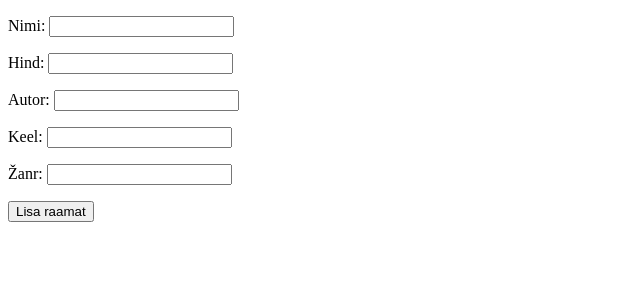
After one commit to Kubarski/veeb_php, a PHP site: page /PHP_alused/Files/index.html in a window 1280 px wide. The commit adds this page. Shown: the top 300 px of the page, without its empty margins (0-640 px from the left). Run offline with PHP 8.4, Linux system fonts and the light colour scheme.

Commit message:
Raamatu lisamine

```diff
--- /dev/null
+++ b/PHP_alused/Files/index.html
@@ -0,0 +1,44 @@
+<!DOCTYPE html>
+<html lang="et">
+<head>
+    <meta charset="UTF-8">
+    <title>Raamatud</title>
+</head>
+<body>
+<form method="get" action="raamatulisamine.php">
+    <p>
+        <label>Nimi:</label>
+        <label>
+            <input type="text" name="nimi">
+        </label>
+    </p>
+    <p>
+        <label>Hind:</label>
+        <label>
+            <input type="text" name="hind">
+        </label>
+    </p>
+    <p>
+        <label>Autor:</label>
+        <label>
+            <input type="text" name="autor">
+        </label>
+    </p>
+    <p>
+        <label>Keel:</label>
+        <label>
+            <input type="text" name="keel">
+        </label>
+    </p>
+    <p>
+        <label>Žanr:</label>
+        <label>
+            <input type="text" name="žanr">
+        </label>
+    </p>
+    <p>
+        <input type="submit" value="Lisa raamat">
+    </p>
+</form>
+</body>
+</html>
```
Also changed, not shown: PHP_alused/Files/index.php (+26 -0 lines), PHP_alused/Files/raamatulisamine.php (added, +13 -0 lines).
